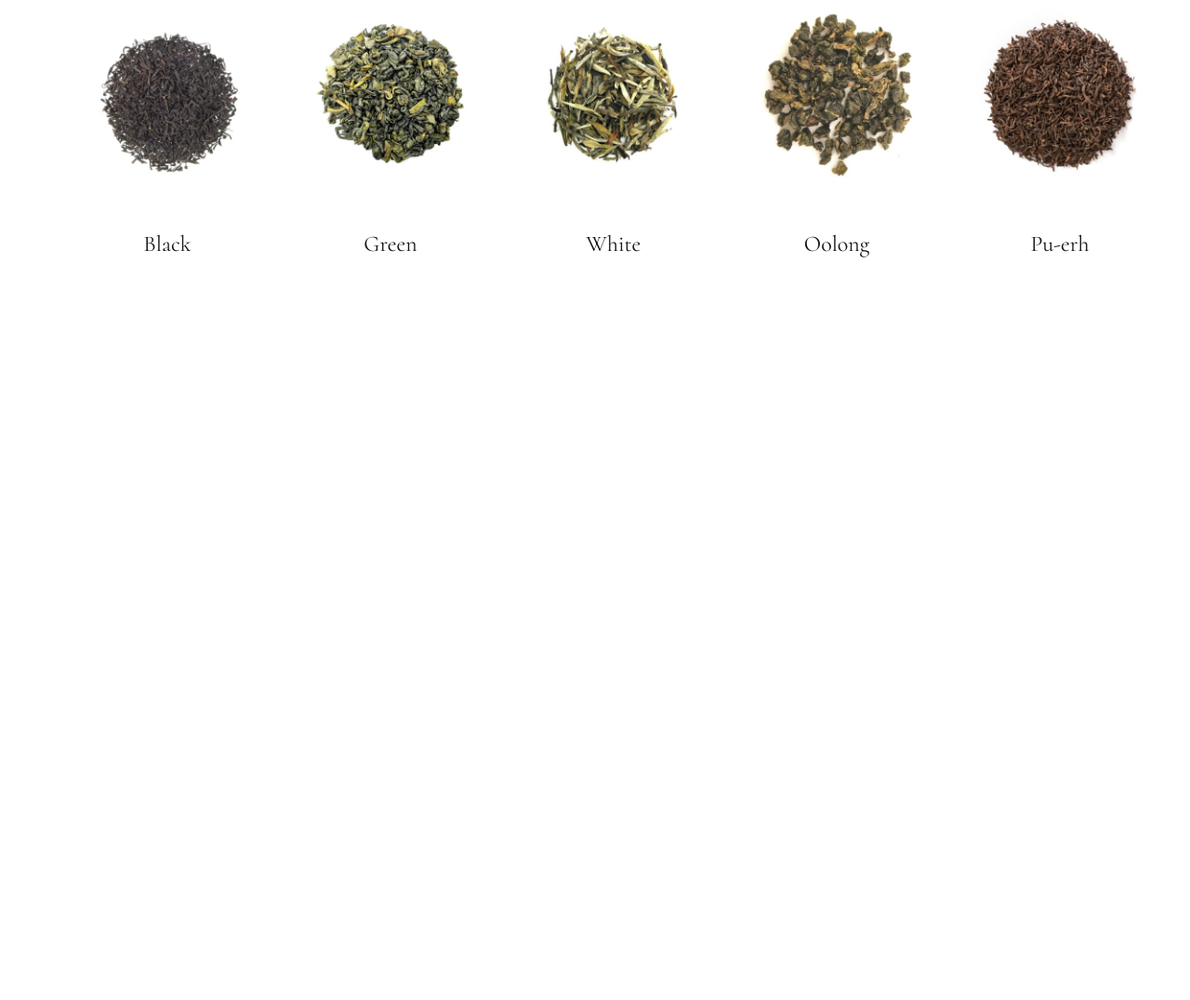
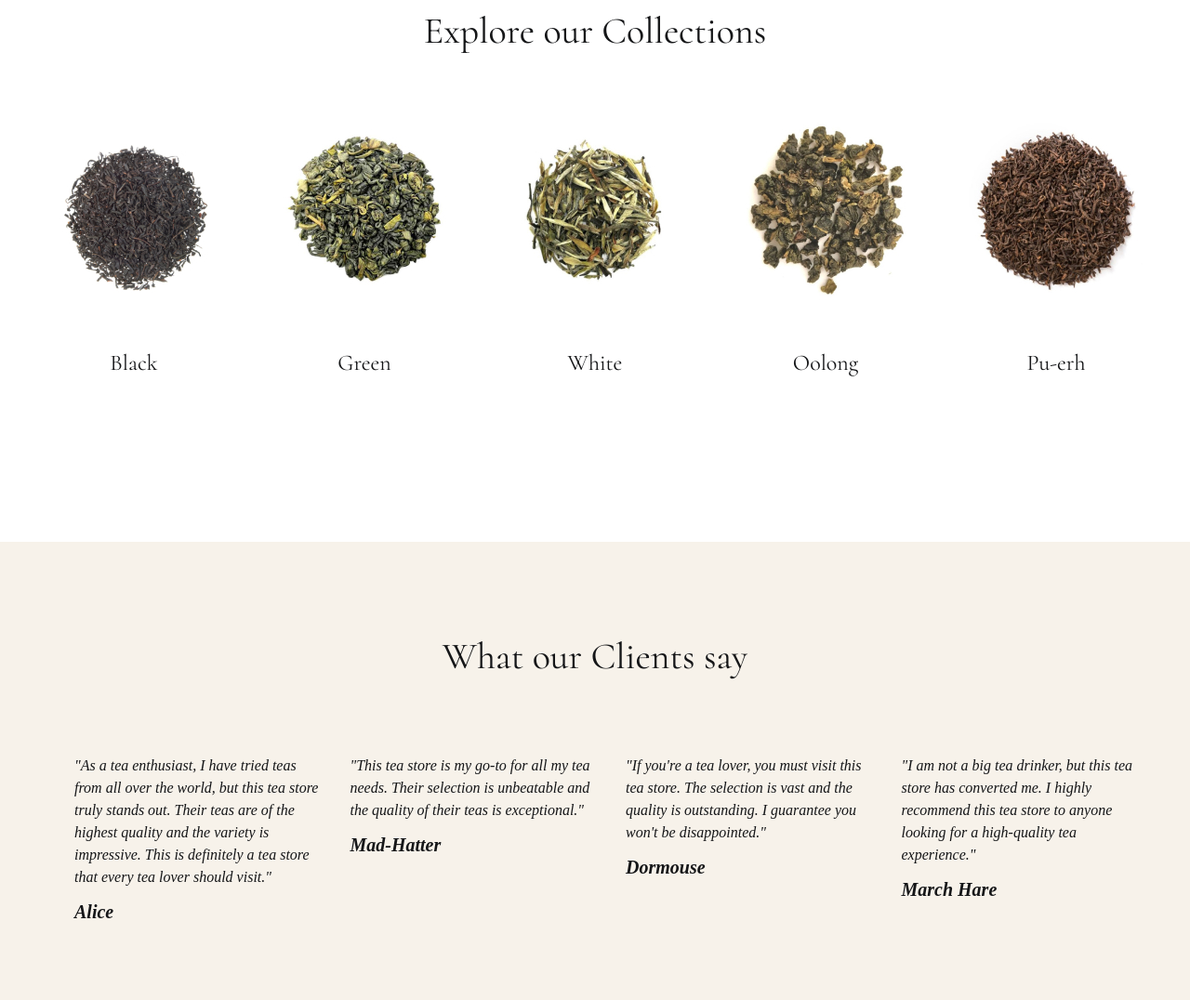
Before and after one commit to AndriiHavr/Tea-shop, a plain HTML site: page index.html in a window 1280 px wide. Shown: the part 1090-2166 px from the top of the page at 93% size. Before the commit the page ends 1545 px from the top, so only its background shows below. Drawn offline with Linux system fonts and the light colour scheme.

Commit message:
Add a few sections

```diff
--- a/css/style.css
+++ b/css/style.css
@@ -20,6 +20,18 @@ button {
    border: none;
    padding: 0;
    background-color: transparent;
+}
+
+/* .reviews__item.reviews__item--hide {
+   display: none;
+} */
+
+.title{
+   text-align: center;
+   margin-bottom: 60px;
+   font-family: 'Cormorant', serif;
+   font-size: 40px;
+   font-weight: 400;
 }
 .container {
    max-width: 1240px;
@@ -156,7 +168,7 @@ body {
 .assortment__list {
    text-align: center;
    display: flex;
-   /* flex-wrap: wrap; */
+   padding: 0;
    gap: 0 40px;
 }
 
@@ -173,12 +185,47 @@ body {
    font-size: 24px;
    font-weight: 400;
 }
+blockquote{
+   margin: 0;
+}
+.reviews{
+   background-color: #F7F2EA;
+   padding: 60px 0;
+}
+
+.reviews__list {
+   display: flex;
+   gap: 0 26px;
+   justify-content: center;
+}
+
+.reviews__item {
+   flex-basis: 280px ;
+
+}
+
+.reviews__text {
+font-size: 16px;
+font-style: italic;
+margin-bottom: 10px;
+
+}
+.reviews__name {
+font-weight: 600;
+}
+
+
+
+
 
 
 
 
 
 @media (max-width: 1000px) {
+   /* .title{
+      margin-bottom: 30px;
+   } */
    .user-actions__item-search {
       margin-left: 30px;
    }
@@ -198,8 +245,14 @@ body {
       margin-top: 120px;
       margin-bottom: 135px;
    }
+   .assortment{
+      margin-bottom: 120px;
+   }
    .assortment__list {
       gap: 0;
+   }
+   .reviews__item:last-child {
+      display: none;
    }
 }
 @media (max-width: 875px) {
@@ -275,6 +328,19 @@ body {
    .blockquote__text {
       max-width: 640px;
    }
+   .assortment__list {
+      gap: 0 6px;
+      flex-wrap: wrap;
+      justify-content: center;
+   }
+   .reviews__item:last-child{
+      display: block;
+   }
+   .reviews__list {
+     padding: 0;
+     flex-wrap: wrap;
+     gap:30px 76px;
+   }
 }
 @media (max-width: 680px) {
    .container {
@@ -293,6 +359,10 @@ body {
       font-size: 16px;
       max-width: 370px;
    }
+   .assortment__list {
+      flex-wrap: wrap;
+   }
+
 }
 @media (max-width: 480px) {
    .logo img {
@@ -301,8 +371,24 @@ body {
    .menu__list {
       width: 360px;
    }
+   .assortment{
+      margin-bottom: 60px;
+   }
+   .reviews__list {
+      gap:30px 20px;
+    }
+   .reviews {
+      padding: 50px 0;
+   }
+   .reviews__item{
+      flex-basis: 220px;
+   }
 }
 @media (max-width: 360px) {
+   .title{
+      margin-bottom: 30px;
+      font-size: 24px;
+   }
    .logo {
       margin-right: 50px;
    }
@@ -324,4 +410,17 @@ body {
       margin-top: 70px;
       margin-bottom: 50px;
    }
+   .assortment__img{
+      max-width: 170px;
+   }
+   .assortment{
+      margin-bottom: 80px;
+   }
+   .reviews__item{
+      flex-basis: 100%;
+   }
+   .reviews__item:first-child,
+   .reviews__item:last-child{
+      display: none;
+   }
 }
--- a/index.html
+++ b/index.html
@@ -134,6 +134,7 @@
 
          <section class="assortment">
             <div class="container">
+               <h2 class="title assortment__title">Explore our Collections</h2>
                <ul class="assortment__list">
                   <li class="assortment__item">
                      <img
@@ -178,6 +179,57 @@
                </ul>
             </div>
          </section>
+
+         <section class="reviews">
+            <div class="container">
+               <h2 class="title">What our Clients say</h2>
+               <ul class="reviews__list">
+                  <li class="reviews__item">
+                     <blockquote>
+                        <p class="reviews__text">
+                           "As a tea enthusiast, I have tried teas from all over
+                           the world, but this tea store truly stands out. Their
+                           teas are of the highest quality and the variety is
+                           impressive. This is definitely a tea store that every
+                           tea lover should visit."
+                        </p>
+                        <cite class="reviews__name">Alice</cite>
+                     </blockquote>
+                  </li>
+                  <li class="reviews__item">
+                     <blockquote>
+                        <p class="reviews__text">
+                           "This tea store is my go-to for all my tea needs.
+                           Their selection is unbeatable and the quality of
+                           their teas is exceptional."
+                        </p>
+                        <cite class="reviews__name">Mad-Hatter</cite>
+                     </blockquote>
+                  </li>
+                  <li class="reviews__item">
+                     <blockquote>
+                        <p class="reviews__text">
+                           "If you're a tea lover, you must visit this tea
+                           store. The selection is vast and the quality is
+                           outstanding. I guarantee you won't be disappointed."
+                        </p>
+                        <cite class="reviews__name">Dormouse</cite>
+                     </blockquote>
+                  </li>
+                  <li class="reviews__item reviews__item--hide">
+                     <blockquote>
+                        <p class="reviews__text">
+                           "I am not a big tea drinker, but this tea store has
+                           converted me. I highly recommend this tea store to
+                           anyone looking for a high-quality tea experience."
+                        </p>
+                        <cite class="reviews__name">March Hare</cite>
+                     </blockquote>
+                  </li>
+               </ul>
+            </div>
+         </section>
+
       </main>
 
       <script src="js/script.js"></script>
```
